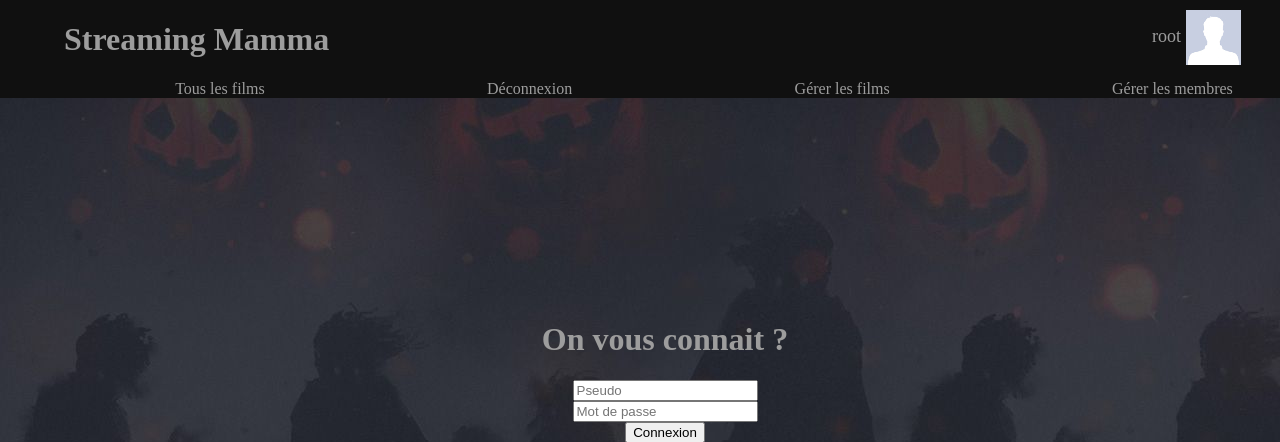
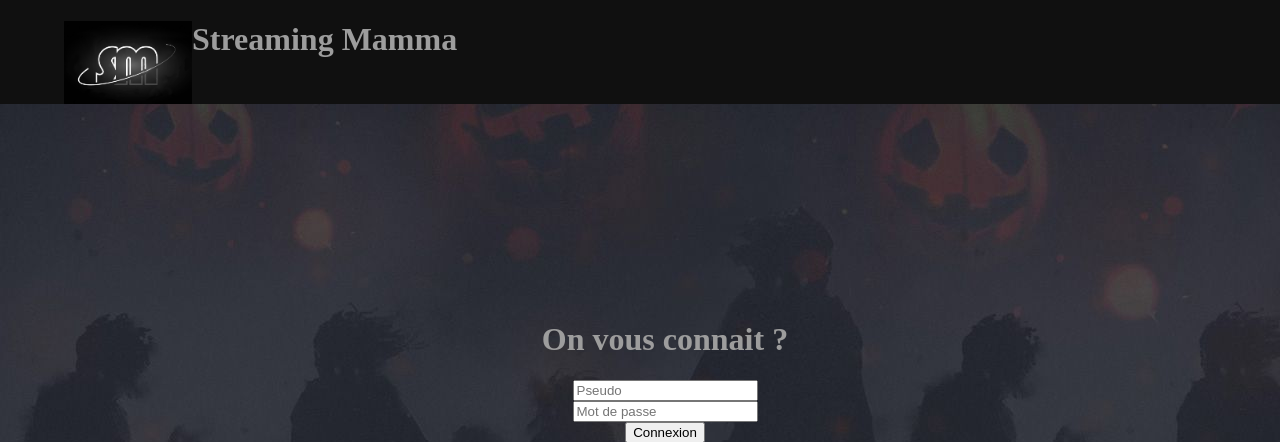
Before and after one commit to bordem/Streaming-mamma, a PHP site: page /pages/connexion.php in a window 1280 px wide. Shown: the top 442 px of the page. Run offline with PHP 8.4, Linux system fonts and the light colour scheme; a user stored in the database is signed in.

Commit message:
Ajout du logo et suppresion des cadres a la selection

```diff
--- a/pages/connexion.php
+++ b/pages/connexion.php
@@ -1,7 +1,7 @@
 <?php
-session_start();
-
-include("db_connect.php");
+	session_start();
+	$_SESSION['statut']='other';
+	include("db_connect.php");
 
 
 ?>
--- a/pages/db_connect.php
+++ b/pages/db_connect.php
@@ -1,10 +1,10 @@
 <?php
 /**/
 // Utilisateur chez nicolai
-$dbuser = "st_mamma";
+/*$dbuser = "st_mamma";
 $dbpasswd = "68badf1397604fd2a2fb66bc6d282c23";
 $dbname = "st_mamma";
-/*/
+*/
 // utilisateur de la pi
 $dbuser = "pi";
 $dbpasswd = "raspberry";
--- a/pages/header.php
+++ b/pages/header.php
@@ -2,9 +2,9 @@
 	<!-- Titre cliquable si connecté -->
     <?php
         if ($_SESSION['statut'] != 'admin' && $_SESSION['statut'] != 'user') {
-            echo "<a href=\"../pages/connexion.php\"><h1>Streaming Mamma</h1></a>";
+            echo "<a href=\"../pages/connexion.php\"> <img id=\"logo\" src=\"../images/logo.jpg\"><h1 id=\"banniere\"> Streaming Mamma</h1></a>";
         } else {
-            echo "<a href=\"choix_film.php\"><h1>Streaming Mamma</h1></a>";
+            echo "<a href=\"choix_film.php\"><img id=\"logo\" src=\"../images/logo.jpg\"><h1 id=\"banniere\">Streaming Mamma</h1></a>";
         }
     ?>
 
--- a/pages/style/style.css
+++ b/pages/style/style.css
@@ -13,6 +13,7 @@
 	a{
 		color: #9d9d9d;
 		text-decoration: none;
+		outline-style: none;
 	}
 	a:hover {
 		text-decoration: underline;
@@ -98,6 +99,13 @@
 		width:20%;
 		font-size:large;
 	}
+	#logo{
+		width: 10%;
+		float: left;
+	}
+	#banniere{
+		width: 1000px;
+	}
 
 
 
```
Also changed, not shown: pages/profil.php (+5 -5 lines), images/logo.jpg (added).
